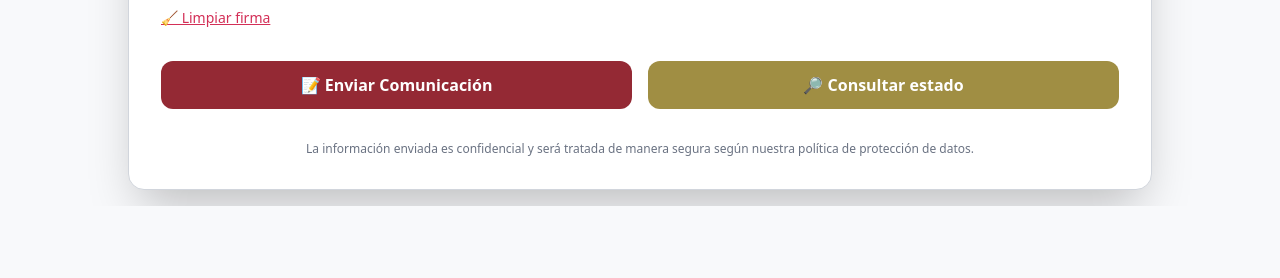
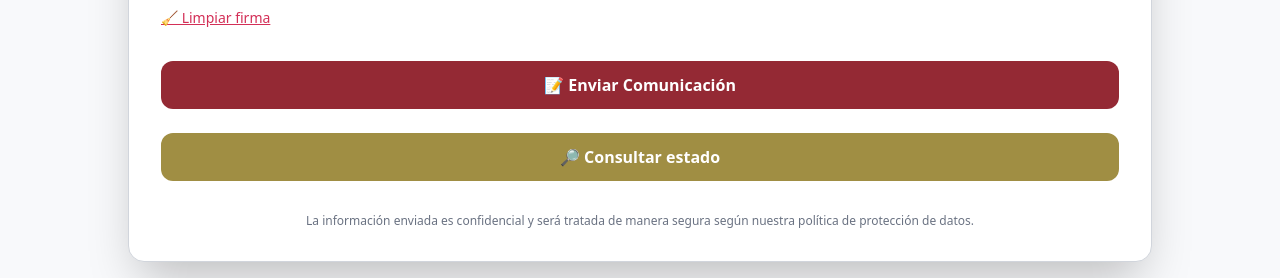
Before and after one commit to innovacionfyc/denuncias, a PHP site: page / in a window 1280 px wide. Shown: the part 1127-1405 px from the top of the page. Before the commit the page ends 1333 px from the top, so only its background shows below. Run offline with PHP 8.4, Linux system fonts and the light colour scheme; style sheets or scripts are compiled from the project's sources.

Commit message:
Actualizacion de seguridad componente ver_estado.php

```diff
--- a/index.php
+++ b/index.php
@@ -105,20 +105,22 @@
 
       <!-- Botones -->
       <div class="flex flex-col sm:flex-row gap-4 pt-4">
+        <!-- Botón de enviar comunicación (dentro del form) -->
         <button type="submit"
           class="w-full bg-[#942934] hover:bg-[#d32f57] text-white font-semibold px-6 py-3 rounded-xl transition-all duration-300 hover:scale-[1.01] active:scale-[0.98]">
           📝 Enviar Comunicación
         </button>
+      </div>
+      </form> <!-- ⛔️ Cerramos el form aquí -->
 
-        <form method="POST" action="ver_estado.php" class="w-full">
+      <!-- Botón de consultar estado (fuera del form) -->
+      <form method="POST" action="ver_estado.php" class="w-full mt-4">
         <input type="hidden" name="reiniciar" value="1">
         <button type="submit"
           class="w-full bg-[#a08e43] hover:bg-[#685f2f] text-white font-semibold px-6 py-3 rounded-xl transition-all duration-300 hover:scale-[1.01] active:scale-[0.98]">
           🔎 Consultar estado
         </button>
       </form>
-      </div>
-
 
       <p class="text-xs text-center text-gray-500 pt-2">
         La información enviada es confidencial y será tratada de manera segura según nuestra política de protección de datos.
```
Lines whose indentation alone changed are shown as unchanged.
